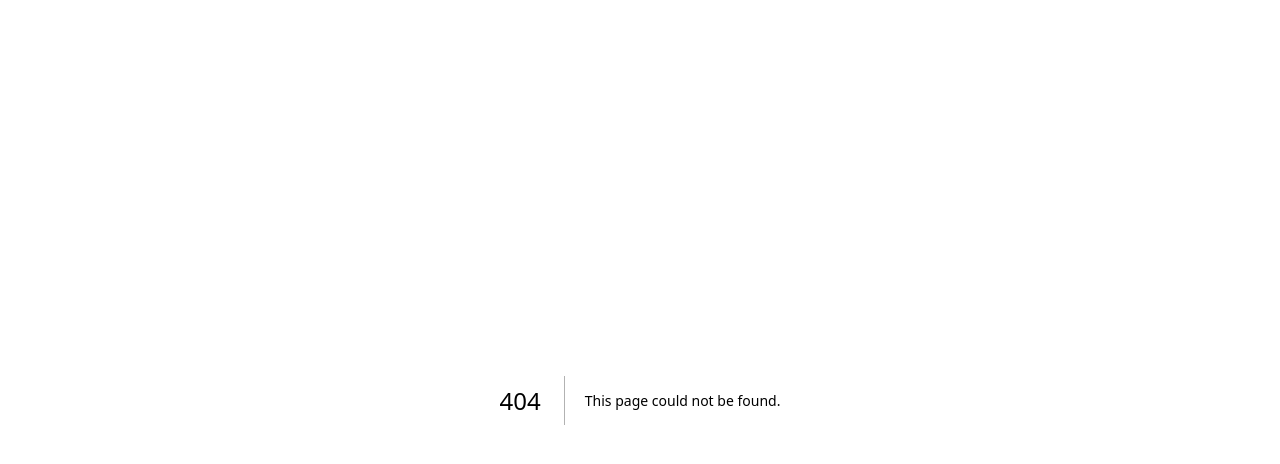
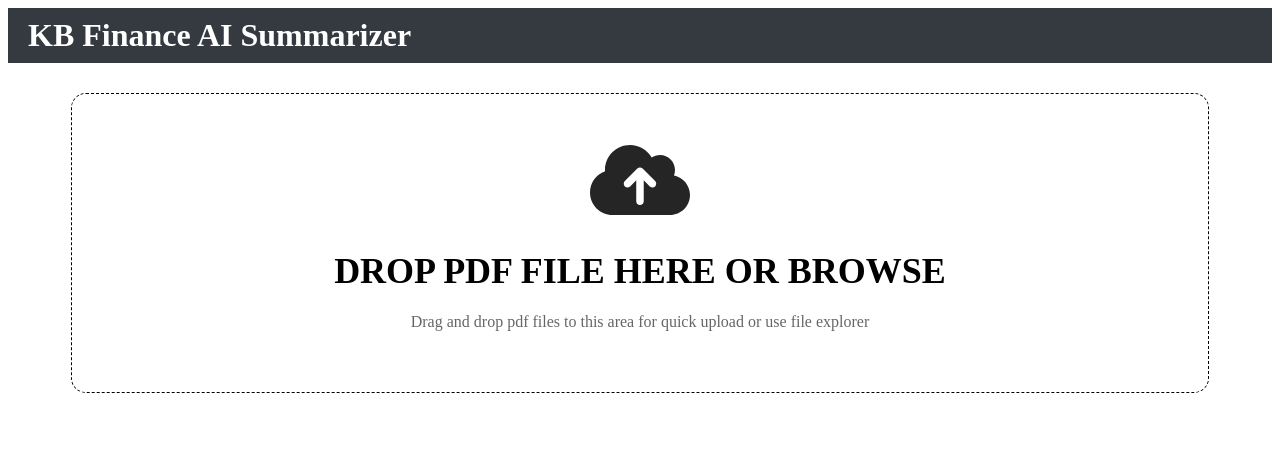
Before and after one commit to brother1-4752/kb-finance-ai-summarizer, a Next.js app: page /main in a window 1280 px wide. Before the commit this address had no page. Shown: the top 464 px of the page. Built offline with nearby package versions, Linux system fonts and the light colour scheme; what emotion-reset would draw is missing.

Commit message:
feat: 업로드 화면 헤더와 upload form 구현

```diff
--- /dev/null
+++ b/pages/main/index.tsx
@@ -0,0 +1,98 @@
+import styled from "@emotion/styled";
+import { useForm, SubmitHandler } from "react-hook-form";
+
+type Inputs = {
+  example: string,
+  exampleRequired: string,
+};
+
+const MainContainer = styled.div`
+    width: 100%;
+    height: 100vh;
+
+    display: flex;
+    flex-direction: column;
+    align-items: center;
+`
+
+const MainHeader = styled.header`
+    width: 100%;
+    height: 55px;
+
+    background-color: #343A3F;
+    color: white;
+
+    display: flex;
+    align-items: center;
+    padding-left: 20px;
+    margin-bottom: 30px;
+`
+
+const MainForm = styled.form`
+    width: 90%;
+    height: 300px;
+    border: 1px dashed black;
+    border-radius: 15px;
+
+    display: flex;
+    align-items: center;
+    justify-content: center;
+`
+
+const MainLabel = styled.label`
+    display: flex;
+    flex-direction: column;
+    align-items: center;
+
+    h1 {
+        font-size: 36px;
+        font-weight: 700;
+
+        margin: 30px 0 5px 0;
+    }
+
+    p {
+        opacity: 0.6;
+    }
+`
+
+const MainInput = styled.input`
+    display: none;
+`
+
+export default function Main(){
+    const {register, handleSubmit, watch, formState: { errors }} = useForm();
+
+    const onSubmit = (data:any) => console.log(data);
+
+    return <MainContainer>
+        <MainHeader>
+            <h1>KB Finance AI Summarizer</h1>
+        </MainHeader>
+
+        <MainForm onSubmit={handleSubmit(onSubmit)}>
+            <MainLabel htmlFor="pdf-file"><svg xmlns="http://www.w3.org/2000/svg" opacity="0.85" height="5em" viewBox="0 0 640 512"><path d="M144 480C64.5 480 0 415.5 0 336c0-62.8 40.2-116.2 96.2-135.9c-.1-2.7-.2-5.4-.2-8.1c0-88.4 71.6-160 160-160c59.3 0 111 32.2 138.7 80.2C409.9 102 428.3 96 448 96c53 0 96 43 96 96c0 12.2-2.3 23.8-6.4 34.6C596 238.4 640 290.1 640 352c0 70.7-57.3 128-128 128H144zm79-217c-9.4 9.4-9.4 24.6 0 33.9s24.6 9.4 33.9 0l39-39V392c0 13.3 10.7 24 24 24s24-10.7 24-24V257.9l39 39c9.4 9.4 24.6 9.4 33.9 0s9.4-24.6 0-33.9l-80-80c-9.4-9.4-24.6-9.4-33.9 0l-80 80z"/></svg><h1>DROP PDF FILE HERE OR BROWSE</h1><p>Drag and drop pdf files to this area for quick upload or use file explorer</p></MainLabel>
+
+            <MainInput {...register("pdf-file")} id="pdf-file" type="file" accept=".pdf" />
+        </MainForm>
+
+        {/* <table>
+            <thead>
+                <th>리포트 이름</th>
+                <th>생성 일자</th>
+                <th>카테고리</th>
+                <th>원본</th>
+                <th>요약본</th>
+            </thead>
+            <tbody className="content_table--body">
+                <tr>
+                    <td>리포트1</td>
+                    <td>23.8.2 15:37</td>
+                    <td>경제</td>
+                    <td></td>
+                    <td></td>
+                </tr>
+            </tbody>
+        </table> */}
+    </MainContainer>
+}
```
